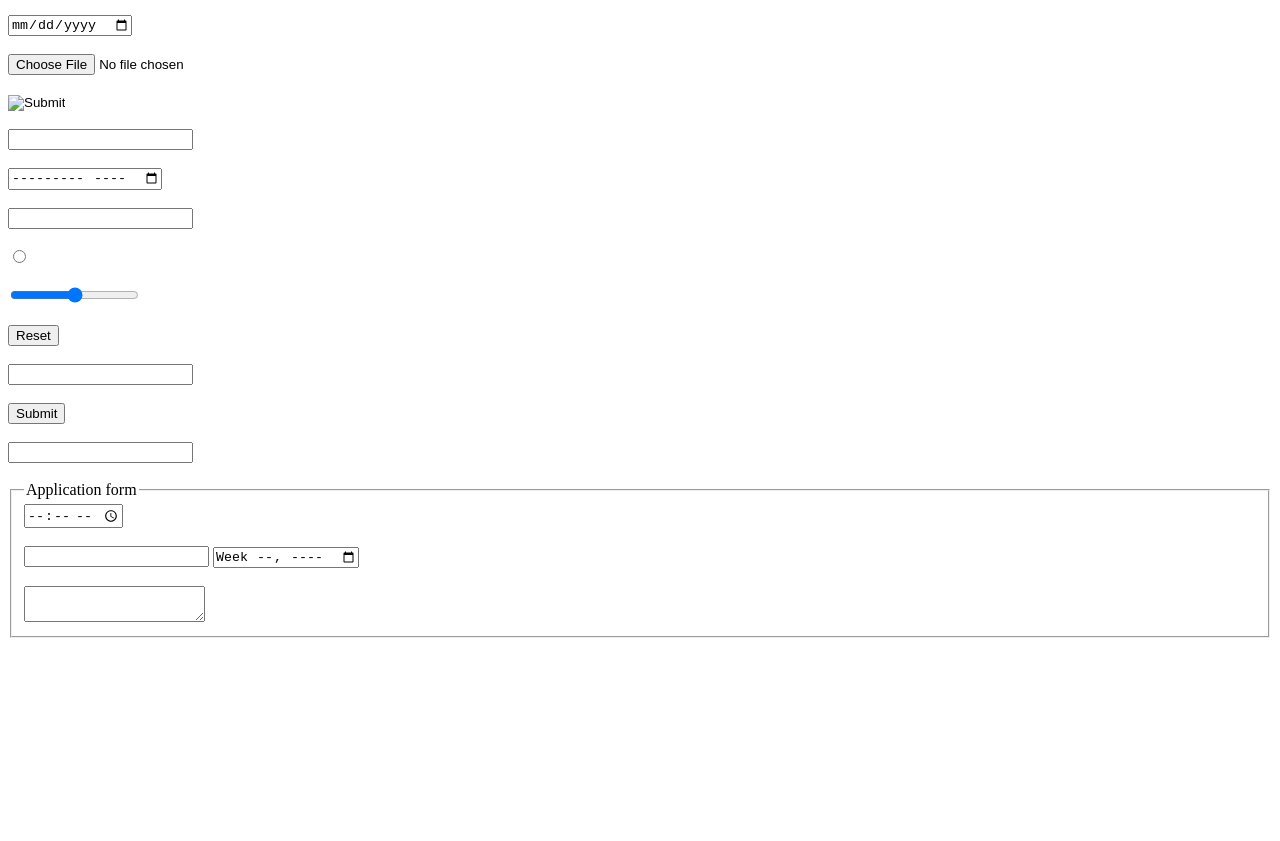
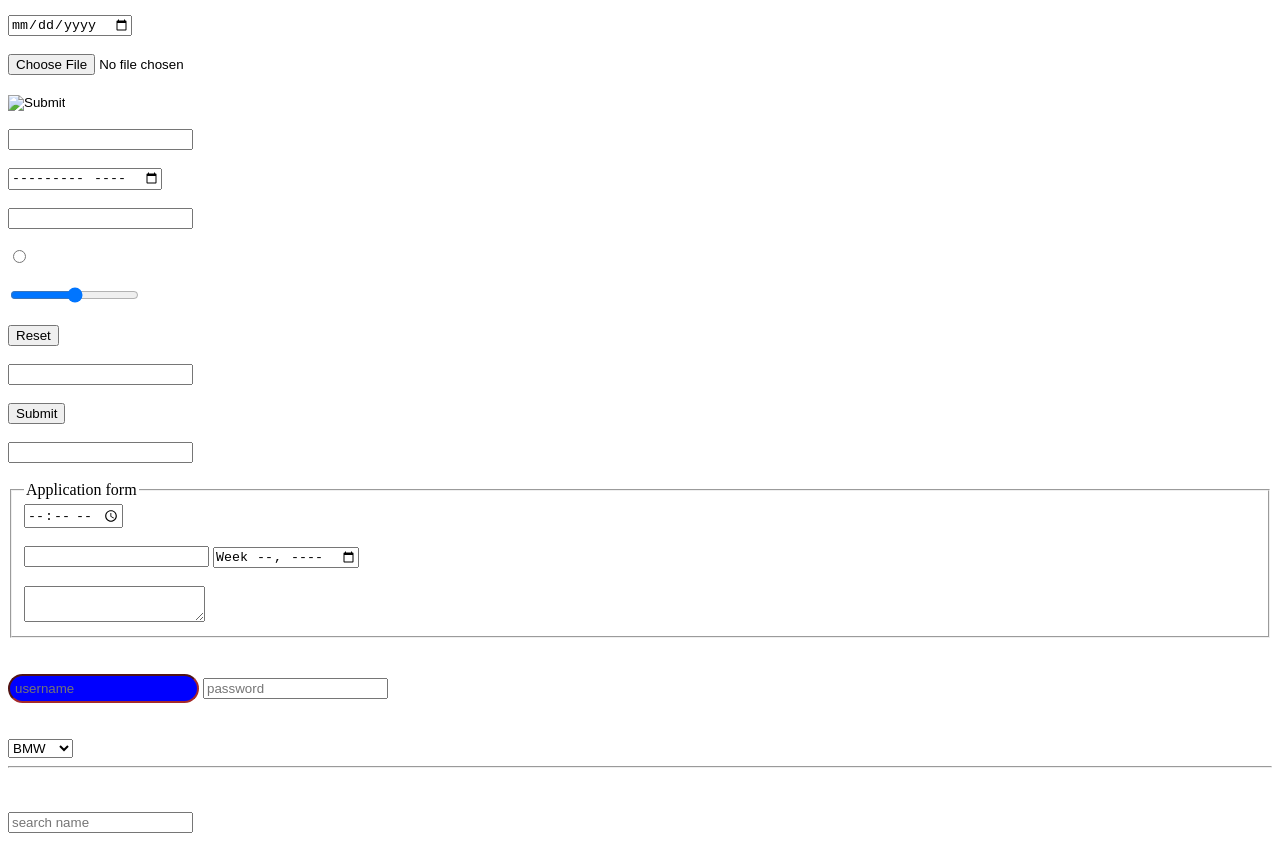
Before and after one commit to tharindu-weragama/IT-DAY5, a plain HTML site: page index.html in a window 1280 px wide. Shown: the part 110-951 px from the top of the page. Before the commit the page ends 800 px from the top, so only its background shows below. Drawn offline with Linux system fonts and the light colour scheme.

Commit message:
fix: correct textarea attributes and enhance form elements in index.html

```diff
--- a/index.html
+++ b/index.html
@@ -69,12 +69,39 @@
         <br>
         <br>
 
-        <textarea name  id ></textarea>
+        <textarea name id></textarea>
+
 
     </fieldset>
 
     <br>
     <br>
+
+    <input style="background-color:blue; border-radius: 20px; padding: 5px; color: aliceblue; border-color: brown;"
+        type="text" placeholder="username">
+    <input type="password" placeholder="password">
+
+    <br>
+    <br>
+    <br>
+
+    <select name="" id="">
+        <option value="">BMW</option>
+        <option value="">vOLVO</option>
+    </select>
+
+    <hr>
+
+    <br>
+    <br>
+
+    <input type="search" list="name" placeholder="search name">
+    <datalist id="name">
+        <option value="Kamal"></option>
+        <option value="Sunil"></option>
+        <option value="Nimal"></option>
+        <option value="tharindu"></option>
+    </datalist>
 </body>
 
 </html>
```
